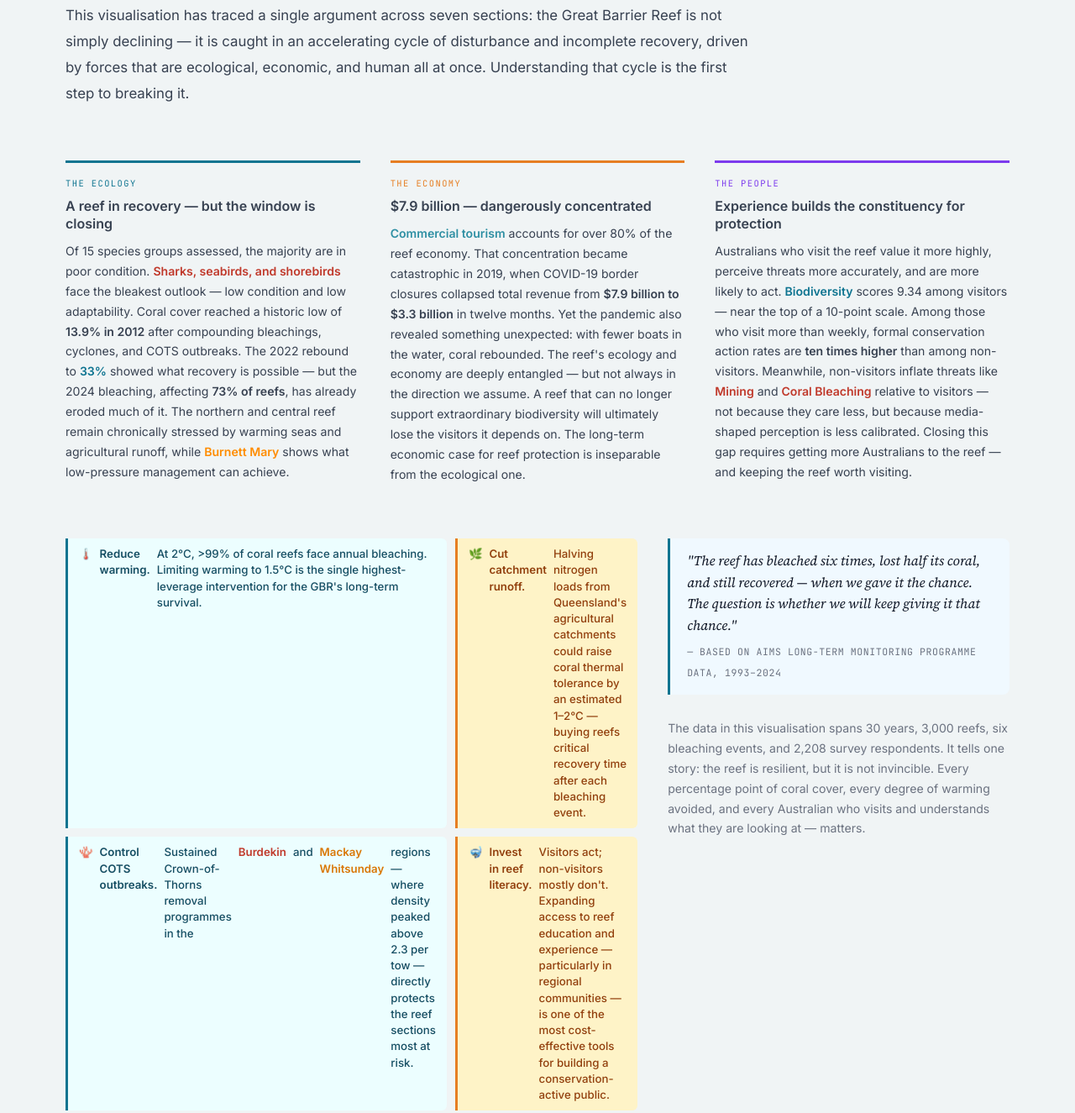
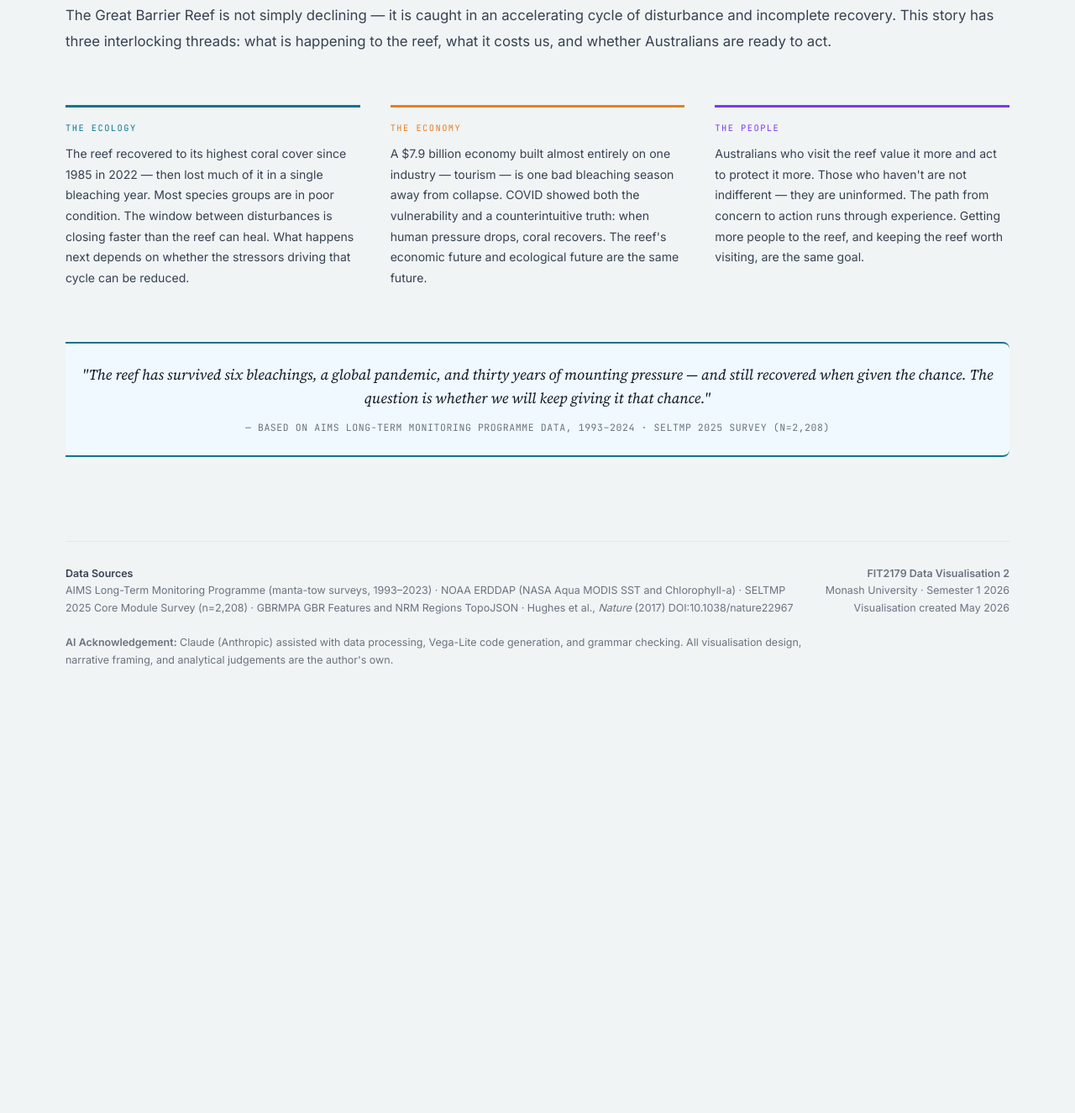
Before and after one commit to RaghavSK1/2179---Data-Visualisation-2, a plain HTML site: page index.html in a window 1280 px wide. Shown: the part 8079-9404 px from the top of the page at 84% size. After the commit the page ends 8955 px from the top, so only its background shows below. Drawn offline with Linux system fonts and the light colour scheme; a script that the page names is missing.

Commit message:
Finished conclusion

```diff
--- a/index.html
+++ b/index.html
@@ -1095,45 +1095,29 @@ body {
   </div>
   <div class="section-body">
 
-    <!-- Opening statement: full width -->
-    <div style="max-width:820px; margin-bottom:36px;">
-      <p style="font-size:1.05rem; line-height:1.85; color:var(--neutral-700);">This visualisation has traced a single argument across seven sections: the Great Barrier Reef is not simply declining — it is caught in an accelerating cycle of disturbance and incomplete recovery, driven by forces that are ecological, economic, and human all at once. Understanding that cycle is the first step to breaking it.</p>
+    <!-- Opening: true full width -->
+    <p style="font-size:1.05rem; line-height:1.85; color:var(--neutral-700); margin-bottom:32px;">The Great Barrier Reef is not simply declining — it is caught in an accelerating cycle of disturbance and incomplete recovery. This story has three interlocking threads: what is happening to the reef, what it costs us, and whether Australians are ready to act.</p>
+
+    <!-- Three-column story synthesis -->
+    <div class="cols cols-1-1-1" style="margin-bottom:36px;">
+      <div style="border-top:3px solid var(--reef-teal); padding-top:16px;">
+        <div style="font-family:var(--font-mono); font-size:0.65rem; letter-spacing:0.14em; text-transform:uppercase; color:var(--reef-teal); margin-bottom:10px;">The Ecology</div>
+        <p style="font-size:0.88rem; color:var(--neutral-600); line-height:1.75;">The reef recovered to its highest coral cover since 1985 in 2022 — then lost much of it in a single bleaching year. Most species groups are in poor condition. The window between disturbances is closing faster than the reef can heal. What happens next depends on whether the stressors driving that cycle can be reduced.</p>
+      </div>
+      <div style="border-top:3px solid var(--coral-amber); padding-top:16px;">
+        <div style="font-family:var(--font-mono); font-size:0.65rem; letter-spacing:0.14em; text-transform:uppercase; color:var(--coral-amber); margin-bottom:10px;">The Economy</div>
+        <p style="font-size:0.88rem; color:var(--neutral-600); line-height:1.75;">A $7.9 billion economy built almost entirely on one industry — tourism — is one bad bleaching season away from collapse. COVID showed both the vulnerability and a counterintuitive truth: when human pressure drops, coral recovers. The reef's economic future and ecological future are the same future.</p>
+      </div>
+      <div style="border-top:3px solid #7c3aed; padding-top:16px;">
+        <div style="font-family:var(--font-mono); font-size:0.65rem; letter-spacing:0.14em; text-transform:uppercase; color:#7c3aed; margin-bottom:10px;">The People</div>
+        <p style="font-size:0.88rem; color:var(--neutral-600); line-height:1.75;">Australians who visit the reef value it more and act to protect it more. Those who haven't are not indifferent — they are uninformed. The path from concern to action runs through experience. Getting more people to the reef, and keeping the reef worth visiting, are the same goal.</p>
+      </div>
     </div>
 
-    <!-- Three-column story summary -->
-    <div class="cols cols-1-1-1" style="margin-bottom:36px;">
-      <div style="border-top: 3px solid var(--reef-teal); padding-top:16px;">
-        <div style="font-family:var(--font-mono); font-size:0.65rem; letter-spacing:0.14em; text-transform:uppercase; color:var(--reef-teal); margin-bottom:8px;">The Ecology</div>
-        <h3 style="font-size:1rem; margin-bottom:10px; line-height:1.3;">A reef in recovery — but the window is closing</h3>
-        <p style="font-size:0.88rem; color:var(--neutral-600); line-height:1.7;">Of 15 species groups assessed, the majority are in poor condition. <strong style="color:#c0392b;">Sharks, seabirds, and shorebirds</strong> face the bleakest outlook — low condition and low adaptability. Coral cover reached a historic low of <strong>13.9% in 2012</strong> after compounding bleachings, cyclones, and COTS outbreaks. The 2022 rebound to <strong style="color:var(--reef-teal);">33%</strong> showed what recovery is possible — but the 2024 bleaching, affecting <strong>73% of reefs</strong>, has already eroded much of it. The northern and central reef remain chronically stressed by warming seas and agricultural runoff, while <strong style="color:#FF8C00;">Burnett Mary</strong> shows what low-pressure management can achieve.</p>
-      </div>
-      <div style="border-top: 3px solid var(--coral-amber); padding-top:16px;">
-        <div style="font-family:var(--font-mono); font-size:0.65rem; letter-spacing:0.14em; text-transform:uppercase; color:var(--coral-amber); margin-bottom:8px;">The Economy</div>
-        <h3 style="font-size:1rem; margin-bottom:10px; line-height:1.3;">$7.9 billion — dangerously concentrated</h3>
-        <p style="font-size:0.88rem; color:var(--neutral-600); line-height:1.7;"><strong style="color:#2e8fa3;">Commercial tourism</strong> accounts for over 80% of the reef economy. That concentration became catastrophic in 2019, when COVID-19 border closures collapsed total revenue from <strong>$7.9 billion to $3.3 billion</strong> in twelve months. Yet the pandemic also revealed something unexpected: with fewer boats in the water, coral rebounded. The reef's ecology and economy are deeply entangled — but not always in the direction we assume. A reef that can no longer support extraordinary biodiversity will ultimately lose the visitors it depends on. The long-term economic case for reef protection is inseparable from the ecological one.</p>
-      </div>
-      <div style="border-top: 3px solid #7c3aed; padding-top:16px;">
-        <div style="font-family:var(--font-mono); font-size:0.65rem; letter-spacing:0.14em; text-transform:uppercase; color:#7c3aed; margin-bottom:8px;">The People</div>
-        <h3 style="font-size:1rem; margin-bottom:10px; line-height:1.3;">Experience builds the constituency for protection</h3>
-        <p style="font-size:0.88rem; color:var(--neutral-600); line-height:1.7;">Australians who visit the reef value it more highly, perceive threats more accurately, and are more likely to act. <strong style="color:var(--reef-teal);">Biodiversity</strong> scores 9.34 among visitors — near the top of a 10-point scale. Among those who visit more than weekly, formal conservation action rates are <strong>ten times higher</strong> than among non-visitors. Meanwhile, non-visitors inflate threats like <strong style="color:#c0392b;">Mining</strong> and <strong style="color:#c0392b;">Coral Bleaching</strong> relative to visitors — not because they care less, but because media-shaped perception is less calibrated. Closing this gap requires getting more Australians to the reef — and keeping the reef worth visiting.</p>
-      </div>
-    </div>
-
-    <!-- Four action callouts + closing sentence -->
-    <div class="cols cols-1-1">
-      <div class="callout-grid">
-        <div class="key-fact teal">🌡️ <strong>Reduce warming.</strong> At 2°C, >99% of coral reefs face annual bleaching. Limiting warming to 1.5°C is the single highest-leverage intervention for the GBR's long-term survival.</div>
-        <div class="key-fact">🌿 <strong>Cut catchment runoff.</strong> Halving nitrogen loads from Queensland's agricultural catchments could raise coral thermal tolerance by an estimated 1–2°C — buying reefs critical recovery time after each bleaching event.</div>
-        <div class="key-fact teal">🪸 <strong>Control COTS outbreaks.</strong> Sustained Crown-of-Thorns removal programmes in the <strong style="color:#c0392b;">Burdekin</strong> and <strong style="color:#d97706;">Mackay Whitsunday</strong> regions — where density peaked above 2.3 per tow — directly protects the reef sections most at risk.</div>
-        <div class="key-fact">🤿 <strong>Invest in reef literacy.</strong> Visitors act; non-visitors mostly don't. Expanding access to reef education and experience — particularly in regional communities — is one of the most cost-effective tools for building a conservation-active public.</div>
-      </div>
-      <div class="story-text" style="justify-content:flex-end;">
-        <div class="pull-quote" style="margin-top:auto;">
-          <p>"The reef has bleached six times, lost half its coral, and still recovered — when we gave it the chance. The question is whether we will keep giving it that chance."</p>
-          <cite>— Based on AIMS Long-Term Monitoring Programme data, 1993–2024</cite>
-        </div>
-        <p style="font-size:0.88rem; color:var(--neutral-500); line-height:1.7; margin-top:16px;">The data in this visualisation spans 30 years, 3,000 reefs, six bleaching events, and 2,208 survey respondents. It tells one story: the reef is resilient, but it is not invincible. Every percentage point of coral cover, every degree of warming avoided, and every Australian who visits and understands what they are looking at — matters.</p>
-      </div>
+    <!-- Closing pull-quote: full width -->
+    <div class="pull-quote" style="max-width:none; text-align:center; border-left:none; border-top:2px solid var(--reef-teal); border-bottom:2px solid var(--reef-teal); padding:24px 0; margin:0;">
+      <p style="font-size:1.08rem;">"The reef has survived six bleachings, a global pandemic, and thirty years of mounting pressure — and still recovered when given the chance. The question is whether we will keep giving it that chance."</p>
+      <cite style="margin-top:10px; display:block;">— Based on AIMS Long-Term Monitoring Programme data, 1993–2024 · SELTMP 2025 Survey (n=2,208)</cite>
     </div>
 
   </div>
```
